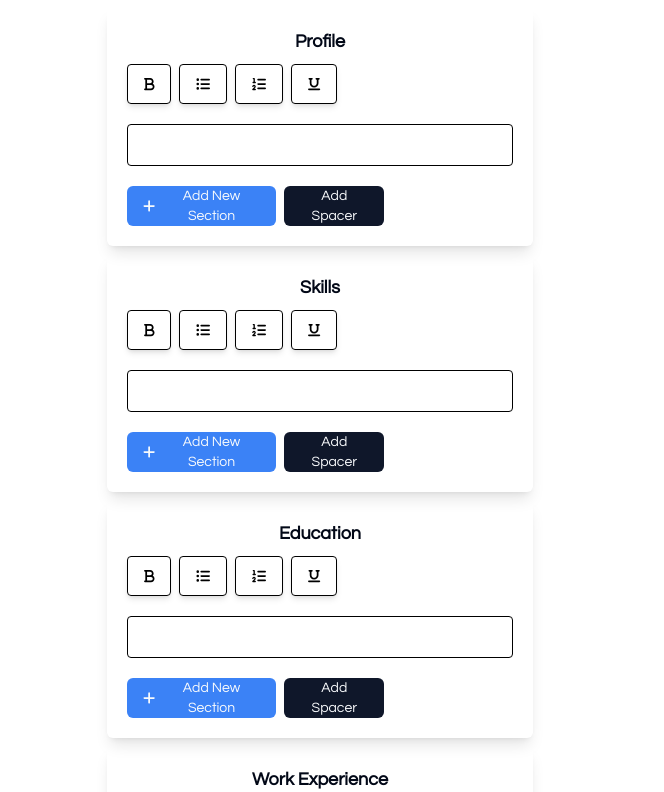
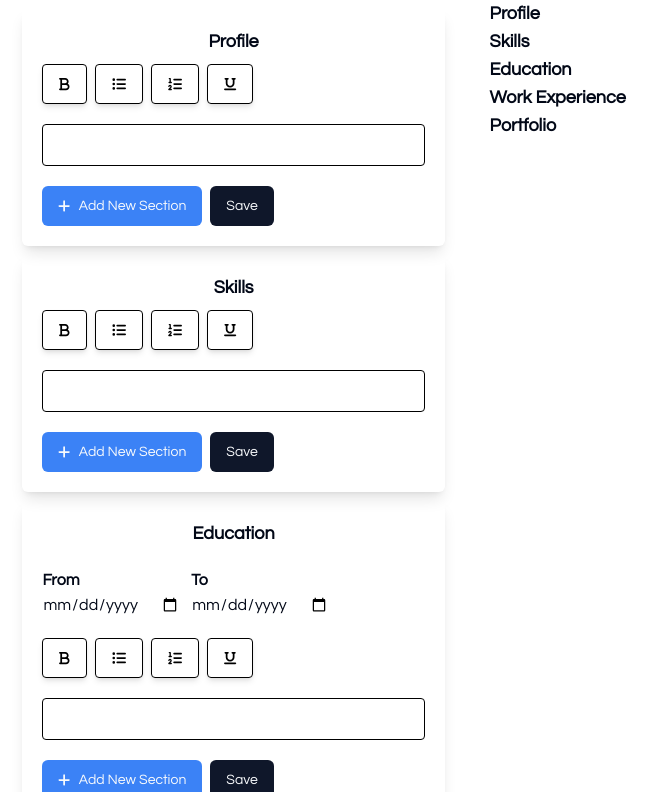
Before and after one commit to sultanMachido/resume-builder, a React (Vite) app: page /edit-resume in a window 1280 px wide. Shown: the top 792 px of the page, without its empty margins (0-664 px from the left). Built offline with nearby package versions, Linux system fonts and the light colour scheme.

Commit message:
add builder pattern

```diff
--- a/package.json
+++ b/package.json
@@ -23,6 +23,7 @@
     "class-variance-authority": "^0.7.0",
     "clsx": "^2.0.0",
     "draft-js": "^0.11.7",
+    "draft-js-export-html": "^1.4.1",
     "framer-motion": "^10.16.4",
     "lucide-react": "^0.276.0",
     "react": "^18.2.0",
@@ -30,13 +31,15 @@
     "react-router-dom": "^6.15.0",
     "styled-components": "^6.0.7",
     "tailwind-merge": "^1.14.0",
-    "tailwindcss-animate": "^1.0.7"
+    "tailwindcss-animate": "^1.0.7",
+    "uuid": "^9.0.1"
   },
   "devDependencies": {
     "@types/draft-js": "^0.11.12",
     "@types/node": "^20.6.0",
     "@types/react": "^18.2.15",
     "@types/react-dom": "^18.2.7",
+    "@types/uuid": "^9.0.4",
     "@typescript-eslint/eslint-plugin": "^6.0.0",
     "@typescript-eslint/parser": "^6.0.0",
     "@vitejs/plugin-react": "^4.0.3",
--- a/src/components/Templates/default-template.tsx
+++ b/src/components/Templates/default-template.tsx
@@ -1,15 +1,127 @@
-import { useState } from "react";
+/* eslint-disable @typescript-eslint/no-explicit-any */
+import { useEffect, useState } from "react";
 import TextEditor from "../text-editor";
+import { ResumeSectionList } from ".";
+import { resumeObject, resumeObjectBuilder } from "@/lib/utils";
+
+const defaultResumeSections = [
+  {
+    resumeSectionTitle: "Profile",
+    resumeSectionNewContent: "",
+    resumeSectionSavedContent: [],
+  },
+  {
+    resumeSectionTitle: "Skills",
+    resumeSectionNewContent: "",
+    resumeSectionSavedContent: [],
+  },
+  {
+    resumeSectionTitle: "Education",
+    resumeSectionNewContent: "",
+    resumeSectionSavedContent: [],
+    timeRange: {
+      from: "",
+      to: "",
+    },
+  },
+  {
+    resumeSectionTitle: "Work Experience",
+    resumeSectionNewContent: "",
+    resumeSectionSavedContent: [],
+    timeRange: {
+      from: "",
+      to: "",
+    },
+  },
+  {
+    resumeSectionTitle: "Portfolio",
+    resumeSectionNewContent: "",
+    resumeSectionSavedContent: [],
+  },
+];
+
+const TimeRange = ({ handleDateAddition, currentSectionIndex, clear }) => {
+  const [date, setDate] = useState({
+    from: "",
+    to: "",
+  });
+
+  useEffect(()=>{
+     if (clear) {
+      setDate({
+        from: "",
+        to: "",
+      })
+     }
+  },[clear])
+
+  const addDate = (
+    event: { target: { value: any } },
+    currentSectionIndex: number,
+    type: string,
+  ) => {
+    const { value } = event.target;
+    if (type === "from") {
+      setDate({
+        ...date,
+        from: value,
+      });
+      handleDateAddition(currentSectionIndex, value, type);
+    }
+
+    if (type === "to") {
+      setDate({
+        ...date,
+        to: value,
+      });
+      handleDateAddition(currentSectionIndex, value, type);
+    }
+  };
+  return (
+    <div className="flex my-5 w-9/12 justify-between">
+      <div>
+        <p className="font-bold">From</p>
+        <input
+          type="date"
+          onChange={(event) => addDate(event, currentSectionIndex, "from")}
+          value={date?.from}
+        />
+      </div>
+      <div>
+        <p className="font-bold">To</p>
+        <input
+          type="date"
+          onChange={(event) => addDate(event, currentSectionIndex, "to")}
+          value={date?.to}
+        />
+      </div>
+    </div>
+  );
+};
 
 const DefaultTemplate = () => {
-  // use context API
   const [resumeSections, setResumeSections] = useState([
-    "Profile",
-    "Skills",
-    "Education",
-    "Work Experience",
-    "Portfolio",
+    ...defaultResumeSections,
   ]);
+  const [clearDate, setClearDate] = useState(false);
+
+  const addContentToSection = (content: string, resumeSectionIndex: number) => {
+    setClearDate(false)
+    const newContent = resumeObject
+      .getCopyOfResumeObject(resumeSections)
+      .addNewContentToResumeSection(content, resumeSectionIndex);
+
+    setResumeSections(newContent);
+  };
+
+  const saveContent = (resumeSectionIndex: number) => {
+    setClearDate(false)
+    const savedContent = resumeObject
+      .getCopyOfResumeObject(resumeSections)
+      .saveContentToResumeSection(resumeSectionIndex);
+
+    setResumeSections(savedContent);
+  };
 
   const addNewSection = (currentSectionIndex: number) => {
     const copyOfResumeSections = [...resumeSections];
@@ -29,23 +141,71 @@ const DefaultTemplate = () => {
 
     setResumeSections([...mergedSections]);
   };
+  const handleDateAddition = (
+    resumeSectionIndex: number,
+    date: string,
+    type: string,
+  ) => {
+    const copyOfResumeSection = [...resumeSections];
+    copyOfResumeSection[resumeSectionIndex] = {
+      ...copyOfResumeSection[resumeSectionIndex],
+      timeRange: {
+        ...copyOfResumeSection[resumeSectionIndex]?.timeRange,
+        [type]: date,
+      },
+    };
+    setResumeSections(copyOfResumeSection);
+  };
+
+  const clearResumeSectionNewContent = (resumeSectionIndex: number) => {
+    const copyOfResumeSection = [...resumeSections];
+    copyOfResumeSection[resumeSectionIndex] = {
+      ...copyOfResumeSection[resumeSectionIndex],
+      resumeSectionNewContent: "",
+    };
+    setClearDate(true);
+    setResumeSections(copyOfResumeSection);
+  };
   return (
-    <>
+    <section className="flex w-full justify-around">
+      <div className="w-[33%]">
         {resumeSections.length
-        ? resumeSections.map((section: string, currentSectionIndex: number) => (
-            <div className="rounded-md p-5 bg-red w-8/12 shadow-lg mx-auto mt-2">
+          ? resumeSections.map(
+              (
+                section: { [key: string]: any },
+                currentSectionIndex: number,
+              ) => (
+                <div className="rounded-md p-5 bg-red w-full shadow-lg mx-auto mt-2">
                   <div>
-                <h2 className="text-center font-bold text-lg">{section}</h2>
+                    <h2 className="text-center font-bold text-lg">
+                      {section?.resumeSectionTitle}
+                    </h2>
                   </div>
+                  {section?.timeRange ? (
+                    <TimeRange
+                      handleDateAddition={handleDateAddition}
+                      currentSectionIndex={currentSectionIndex}
+                      clear={clearDate}
+                    />
+                  ) : null}
                   <div className="mt-2">
                     <TextEditor
                       addNewSection={() => addNewSection(currentSectionIndex)}
+                      addToDocument={addContentToSection}
+                      documentSectionId={currentSectionIndex}
+                      saveContent={saveContent}
+                      clearInput={clearResumeSectionNewContent}
                     />
                   </div>
                 </div>
-          ))
+              ),
+            )
           : null}
-    </>
+      </div>
+      <div className="w-[60%]">
+        <ResumeSectionList resumeSections={resumeSections} />
+      </div>
+    </section>
   );
 };
 
--- a/src/components/Templates/index.tsx
+++ b/src/components/Templates/index.tsx
@@ -1,7 +1,63 @@
 import DefaultTemplate from "./default-template";
 
+export const ResumeSection = ({ resume }) => {
+  const { resumeSectionSavedContent, resumeSectionNewContent, timeRange } =
+    resume;
+  console.log(resumeSectionSavedContent, "saved");
+  return (
+    <section className="w-full">
+      <h3 className="font-bold text-lg">{resume?.resumeSectionTitle}</h3>
+      <div className="w-full">
+        {resumeSectionSavedContent.length
+          ? resumeSectionSavedContent.map((content) => (
+              <div className="flex justify-between">
+                <div
+                  dangerouslySetInnerHTML={{
+                    __html: content.textContent,
+                  }}
+                ></div>
+                {(content?.timeRange?.from || content?.timeRange?.to) && (
+                  <div>
+                    <p>
+                      {content?.timeRange?.from}-{content?.timeRange?.to}
+                    </p>
+                  </div>
+                )}
+              </div>
+            ))
+          : null}
+      </div>
+      <div className="w-full flex justify-between">
+        <div
+          dangerouslySetInnerHTML={{
+            __html: resumeSectionNewContent,
+          }}
+          className="w-9/12"
+        ></div>
+        {(timeRange?.from || timeRange?.to) && (
+          <div>
+            <p>
+              {timeRange?.from}-{timeRange?.to}
+            </p>
+          </div>
+        )}
+      </div>
+    </section>
+  );
+};
+
+export const ResumeSectionList = ({ resumeSections }) => {
+  return (
+    <>
+      {resumeSections.map((resume) => (
+        <ResumeSection resume={resume} />
+      ))}
+    </>
+  );
+};
+
 const Templates = {
-   DefaultTemplate,
+  DefaultTemplate,
 };
 
 export default Templates;
--- a/src/components/text-editor.tsx
+++ b/src/components/text-editor.tsx
@@ -1,5 +1,5 @@
 import { useState } from "react";
-import { Editor, EditorState, RichUtils } from "draft-js";
+import { ContentState, Editor, EditorState, RichUtils } from "draft-js";
 import "draft-js/dist/Draft.css";
 import { Button } from "./ui/button";
 import { FontAwesomeIcon } from "@fortawesome/react-fontawesome";
@@ -10,16 +10,37 @@ import {
   faPlus,
   faUnderline,
 } from "@fortawesome/free-solid-svg-icons";
+import { stateToHTML } from "draft-js-export-html";
 
 type TextEditorProps = {
   addNewSection: () => void;
+  addToDocument: (content: string, resumeSectionIndex: number) => void;
+  documentSectionId: number;
+  saveContent: (resumeSectionIndex: number) => void;
+  clearInput: (resumeSectionIndex: number) => void;
 };
-const TextEditor = ({ addNewSection }: TextEditorProps) => {
+const TextEditor = ({
+  addNewSection,
+  addToDocument,
+  documentSectionId,
+  saveContent,
+  clearInput
+}: TextEditorProps) => {
   const [editorState, setEditorState] = useState(() =>
     EditorState.createEmpty(),
   );
 
   const handleChange = (editorState) => {
+    const contentState = editorState.getCurrentContent();
+
+    const html = stateToHTML(contentState);
+    addToDocument(html, documentSectionId);
+    setEditorState(editorState);
+  };
+
+  const clearTextEditorContent = () => {
+    const emptyContentState = ContentState.createFromText("");
+    const editorState = EditorState.createWithContent(emptyContentState);
     setEditorState(editorState);
   };
 
@@ -71,7 +92,15 @@ const TextEditor = ({ addNewSection }: TextEditorProps) => {
           <FontAwesomeIcon icon={faPlus} />
           <p className="pl-2">Add New Section</p>
         </Button>
-        <Button>Add Spacer</Button>
+        <Button
+          onClick={() => {
+            saveContent(documentSectionId);
+            clearTextEditorContent();
+            clearInput(documentSectionId)
+          }}
+        >
+          Save
+        </Button>
       </div>
     </div>
   );
--- a/src/lib/utils.ts
+++ b/src/lib/utils.ts
@@ -1,6 +1,56 @@
-import { type ClassValue, clsx } from "clsx"
-import { twMerge } from "tailwind-merge"
+import { type ClassValue, clsx } from "clsx";
+import { twMerge } from "tailwind-merge";
+import { v1 as uuidv1 } from "uuid";
 
 export function cn(...inputs: ClassValue[]) {
-  return twMerge(clsx(inputs))
+  return twMerge(clsx(inputs));
 }
+
+export const getContentUniqueId = (documentSectionId: string) => {
+  const uniqueId = uuidv1();
+  return `${documentSectionId}_${uniqueId}`;
+};
+
+export const resumeObjectBuilder = () => {
+  return {
+    copyOfResume: [],
+    getCopyOfResumeObject: function (resume) {
+      const copyOfResume = [...resume];
+      this.copyOfResume = copyOfResume;
+      return this;
+    },
+    addNewContentToResumeSection: function (
+      content: string,
+      resumeSectionIndex: number,
+    ) {
+      this.copyOfResume[resumeSectionIndex] = {
+        ...this.copyOfResume[resumeSectionIndex],
+        resumeSectionNewContent: content,
+      };
+      return this.copyOfResume;
+    },
+    saveContentToResumeSection: function (resumeSectionIndex: number) {
+      const textContent =
+        this.copyOfResume[resumeSectionIndex]?.resumeSectionNewContent;
+        console.log(this.copyOfResume[resumeSectionIndex]?.timeRange)
+      const time = this.copyOfResume[resumeSectionIndex]?.timeRange;
+      let contentToSave = {
+        textContent: textContent,
+      }
+      if (time) {
+        contentToSave = {
+          ...contentToSave,
+          timeRange: time,
+        };
+      }
+
+      console.log(contentToSave,"here")
+      this.copyOfResume[resumeSectionIndex]?.resumeSectionSavedContent.push(
+        contentToSave
+      );
+      return this.copyOfResume;
+    },
+  };
+};
+
+export const resumeObject = resumeObjectBuilder();
--- a/src/pages/edit-resume.tsx
+++ b/src/pages/edit-resume.tsx
@@ -33,7 +33,7 @@ export const SectionList = ({ sections, addNewSection }: SectionListProps) => {
 const EditResume = () => {
   const Template = Templates["DefaultTemplate"];
   return (
-    <section className="w-6/12">
+    <section className="w-full">
       <Template />
     </section>
   );
```
Also changed, not shown: src/index.css (+7 -0 lines), 1 other file (tests, documents, lock files or other folders). Lines whose indentation alone changed are shown as unchanged.
